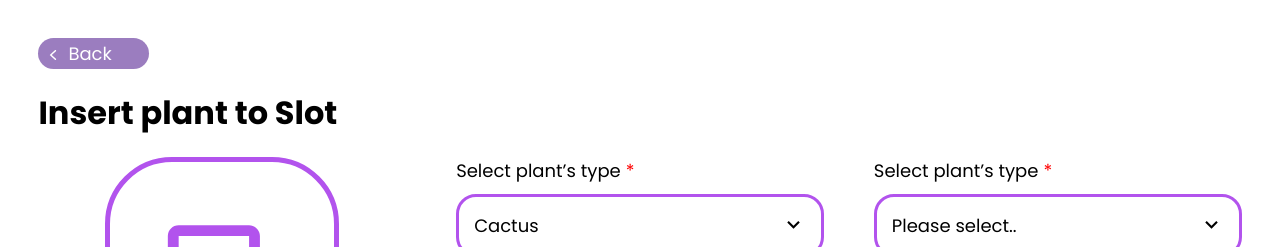
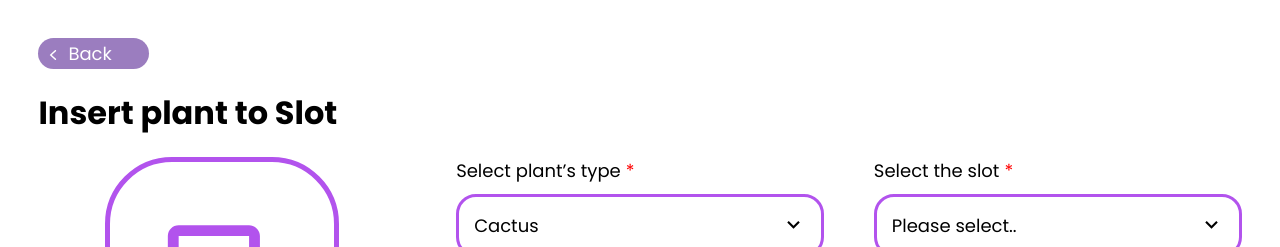
Before and after one commit to ThawatJaru/automated_plant_react, a React (Create React App) app: page /insert-plant-slot in a window 1280 px wide. Shown: the top 247 px of the page. Built offline with nearby package versions, Linux system fonts and the light colour scheme.

Commit message:
fix: name

```diff
--- a/src/components/products/productCard.js
+++ b/src/components/products/productCard.js
@@ -48,7 +48,7 @@ const ProductCard = ({ status }) => {
               <button className={styles.but_edit}>Edit</button>
             </div>
             <div>
-              <button className={styles.but_black}>Manager</button>
+              <button className={styles.but_black}>Manage</button>
             </div>
           </div>
         </div>
--- a/src/pages/addPlant.js
+++ b/src/pages/addPlant.js
@@ -68,7 +68,7 @@ const AddPlant = () => {
           {/* grid 3 */}
           <div>
             <div className={styles.flex_col}>
-              <div className='asterisk'>Select plant’s type</div>
+              <div className='asterisk'>Select the slot</div>
               <Selector title={"Please select.."} type={"from"} />
             </div>
           </div>
```
